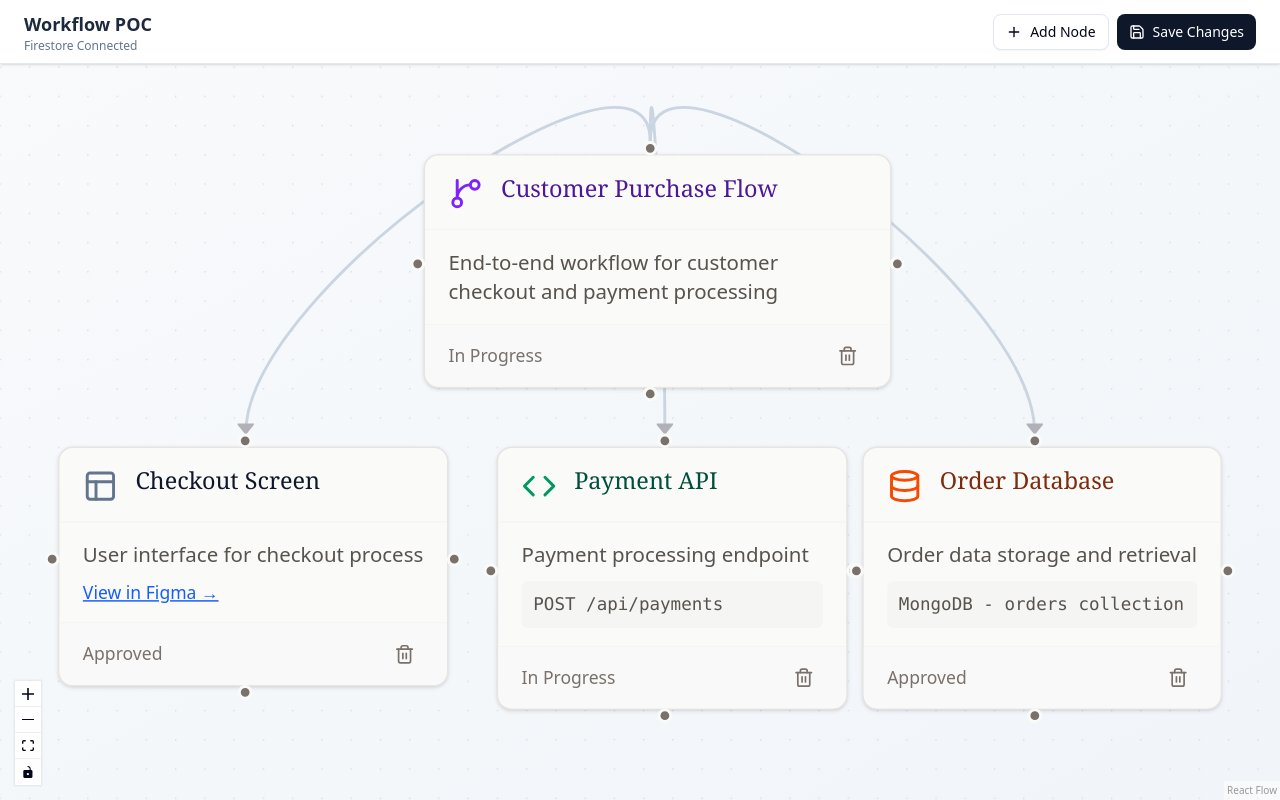
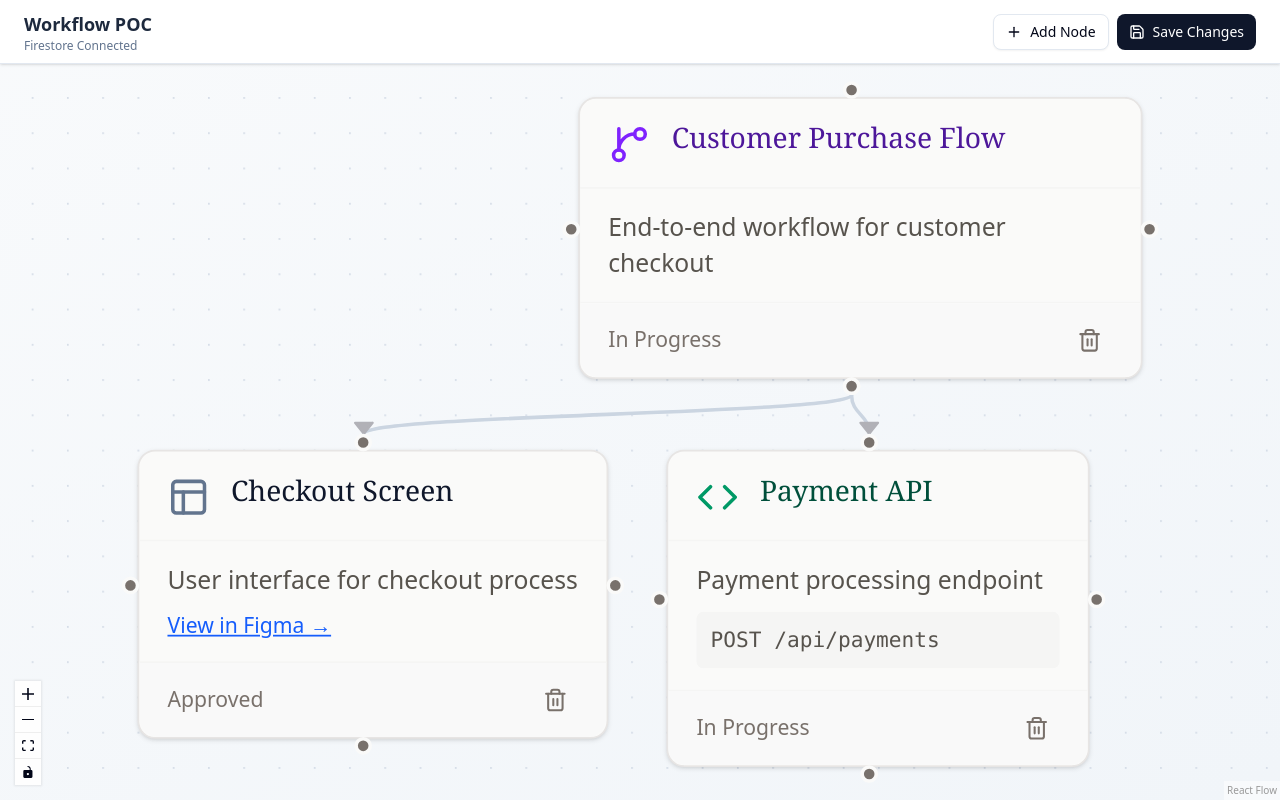
Before and after one commit to Kirbyyy81/workflow_poc, a React (Vite) app: page / in a window 1280 px wide. Built offline with nearby package versions, Linux system fonts and the light colour scheme; no server answers; the database is empty.

Commit message:
feat: refactor node types and initial nodes to use constants for improved maintainability

```diff
--- a/src/App.jsx
+++ b/src/App.jsx
@@ -22,13 +22,14 @@ import WorkflowToolbar from "@/components/WorkflowToolbar";
 import { useFirestore } from "@/hooks/useFirestore";
 import { useGraphOperations } from "@/hooks/useGraphOperations";
 import { initialNodes, initialEdges } from "@/data/initialNodes";
+import { NODE_TYPES } from "@/lib/constants";
 
 // Define outside component to avoid re-creation on render
 const nodeTypes = {
-  workflowNode: WorkflowNode,
-  dataInputNode: DataInputNode,
-  baseNode: BaseNode
-};
+    [NODE_TYPES.WORKFLOW]: WorkflowNode,
+    [NODE_TYPES.DATA_INPUT]: DataInputNode,
+    [NODE_TYPES.BASE]: BaseNode
+  };
 
 const edgeTypes = {
   custom: CustomEdge,
--- a/src/components/nodes/BaseNode.jsx
+++ b/src/components/nodes/BaseNode.jsx
@@ -2,7 +2,8 @@
 import React, { memo } from 'react';
 import { Position } from '@xyflow/react';
 import { Edit, Trash2 } from 'lucide-react';
-import HandleWithAdd from './CustomHandle';
+import CustomHandle from './CustomHandle';
+import { NODE_COLORS, NODE_COLOR_SCHEMES } from '@/lib/constants';
 
 const BaseNode = memo(({
   data,
@@ -18,26 +19,17 @@ const BaseNode = memo(({
       { id: 'b', position: Position.Bottom, offset: 50 },
       { id: 'l', position: Position.Left, offset: 50 }
   ],
-  outputs = [],
+  outputs = [], // Backward compatibility
   color = 'stone',
   className = '',
   onEdit,
   onDelete,
 }) => {
 
-  // ... (Keep existing colorSchemes logic) ...
-  const colorSchemes = {
-    stone: { bg: 'bg-stone-50', border: 'border-stone-200', headerText: 'text-stone-900', accent: 'text-stone-500', selectedBorder: 'border-stone-400' },
-    blue: { bg: 'bg-stone-50', border: 'border-stone-200', headerText: 'text-slate-900', accent: 'text-slate-500', selectedBorder: 'border-slate-400' },
-    green: { bg: 'bg-stone-50', border: 'border-stone-200', headerText: 'text-emerald-900', accent: 'text-emerald-600', selectedBorder: 'border-emerald-400' },
-    purple: { bg: 'bg-stone-50', border: 'border-stone-200', headerText: 'text-violet-900', accent: 'text-violet-600', selectedBorder: 'border-violet-400' },
-    orange: { bg: 'bg-stone-50', border: 'border-stone-200', headerText: 'text-orange-900', accent: 'text-orange-600', selectedBorder: 'border-orange-400' },
-    red: { bg: 'bg-stone-50', border: 'border-stone-200', headerText: 'text-red-900', accent: 'text-red-600', selectedBorder: 'border-red-400' },
-  };
+  // Theme configuration using Constants
+const colors = NODE_COLOR_SCHEMES[color] || NODE_COLOR_SCHEMES[NODE_COLORS.STONE];
 
-  const colors = colorSchemes[color] || colorSchemes.stone;
-
-  // Calculation for styles
+  // Calculation for styles to place handle exactly on edge
   const getHandleStyle = (position, offset = 50) => {
     switch (position) {
       case Position.Top: return { top: '-5px', left: `${offset}%` };
@@ -62,17 +54,16 @@ const BaseNode = memo(({
         relative group/node
       `}
     >
-      {/* Render Universal Interactive Handles */}
+      {/* Render Interactive Handles */}
       {allHandles.map((handle, index) => {
         const positionStyle = getHandleStyle(handle.position, handle.offset || 50);
 
         return (
-          <HandleWithAdd
+          <CustomHandle
             key={`${id}-${handle.position}-${index}`}
-            id={handle.id || `${handle.position}`} // e.g. "r", "l"
+            id={handle.id || handle.position} // Pass 't', 'r', etc.
             position={handle.position}
             style={positionStyle}
-            // Logic: HandleWithAdd decides 'type' (source/target) based on the button clicked
             onAdd={(type) => {
               if (data.onAddFromHandle) {
                 data.onAddFromHandle(id, type, handle.position);
@@ -82,7 +73,7 @@ const BaseNode = memo(({
         );
       })}
 
-      {/* Header, Content, Footer (Same as before) */}
+      {/* Header */}
       <div className={`px-4 py-3 flex items-start justify-between border-b border-stone-100`}>
         <div className="flex items-start gap-3 flex-1 min-w-0">
           {icon && <div className={`flex-shrink-0 mt-0.5 ${colors.accent}`}>{icon}</div>}
@@ -94,12 +85,14 @@ const BaseNode = memo(({
         </div>
       </div>
 
+      {/* Content */}
       <div className={`px-4 py-3 text-sm text-stone-600 font-sans`}>
         {content || (
           <div>{data?.description || 'Node content goes here'}</div>
         )}
       </div>
 
+      {/* Footer */}
       {(footer || onEdit || onDelete) && (
         <div className="px-4 py-2 border-t border-stone-100 text-xs text-stone-500 bg-stone-50/50 rounded-b-lg flex justify-between items-center min-h-[36px]">
           <div className="flex-1 mr-2">{footer}</div>
--- a/src/data/initialNodes.js
+++ b/src/data/initialNodes.js
@@ -1,60 +1,54 @@
-// src/data/initialData.js
+// src/data/initialNodes.js
 import { MarkerType } from '@xyflow/react';
+import { NODE_TYPES, NODE_STATUS } from '@/lib/constants';
 
 export const initialNodes = [
   {
     id: 'workflow-1',
+    type: NODE_TYPES.WORKFLOW,
+    position: { x: 400, y: 50 },
     data: {
       label: 'Customer Purchase Flow',
-      status: 'In Progress',
-      description: 'End-to-end workflow for customer checkout and payment processing',
+      status: NODE_STATUS.IN_PROGRESS,
+      description: 'End-to-end workflow for customer checkout',
     },
-    position: { x: 400, y: 50 },
-    type: 'workflowNode',
   },
   {
     id: 'data-1',
+    type: NODE_TYPES.DATA_INPUT,
+    position: { x: 150, y: 250 },
     data: {
       label: 'Checkout Screen',
       type: 'UI/Figma',
-      status: 'Approved',
+      status: NODE_STATUS.APPROVED,
       description: 'User interface for checkout process',
       figmaUrl: 'https://www.figma.com/file/...',
     },
-    position: { x: 150, y: 250 },
-    type: 'dataInputNode',
   },
   {
     id: 'data-2',
+    type: NODE_TYPES.DATA_INPUT,
+    position: { x: 450, y: 250 },
     data: {
       label: 'Payment API',
       type: 'API',
-      status: 'In Progress',
+      status: NODE_STATUS.IN_PROGRESS,
       description: 'Payment processing endpoint',
       endpoint: 'POST /api/payments',
     },
-    position: { x: 450, y: 250 },
-    type: 'dataInputNode',
-  },
-  {
-    id: 'data-3',
-    data: {
-      label: 'Order Database',
-      type: 'Data',
-      status: 'Approved',
-      description: 'Order data storage and retrieval',
-      endpoint: 'MongoDB - orders collection',
-    },
-    position: { x: 700, y: 250 },
-    type: 'dataInputNode',
   },
 ];
 
 export const initialEdges = [
+  // When using CustomHandle with explicit IDs, edges ideally specify handles.
+  // However, React Flow handles "loose" connections well if IDs are omitted.
+  // To be safe with our new dual-handle system:
   {
     id: 'e-workflow-1-data-1',
     source: 'workflow-1',
     target: 'data-1',
+    sourceHandle: 'b-source', // Explicitly connect Bottom Source
+    targetHandle: 't-target', // To Top Target
     type: 'custom',
     markerEnd: { type: MarkerType.ArrowClosed },
   },
@@ -62,13 +56,8 @@ export const initialEdges = [
     id: 'e-workflow-1-data-2',
     source: 'workflow-1',
     target: 'data-2',
-    type: 'custom',
-    markerEnd: { type: MarkerType.ArrowClosed },
-  },
-  {
-    id: 'e-workflow-1-data-3',
-    source: 'workflow-1',
-    target: 'data-3',
+    sourceHandle: 'b-source',
+    targetHandle: 't-target',
     type: 'custom',
     markerEnd: { type: MarkerType.ArrowClosed },
   },
```
